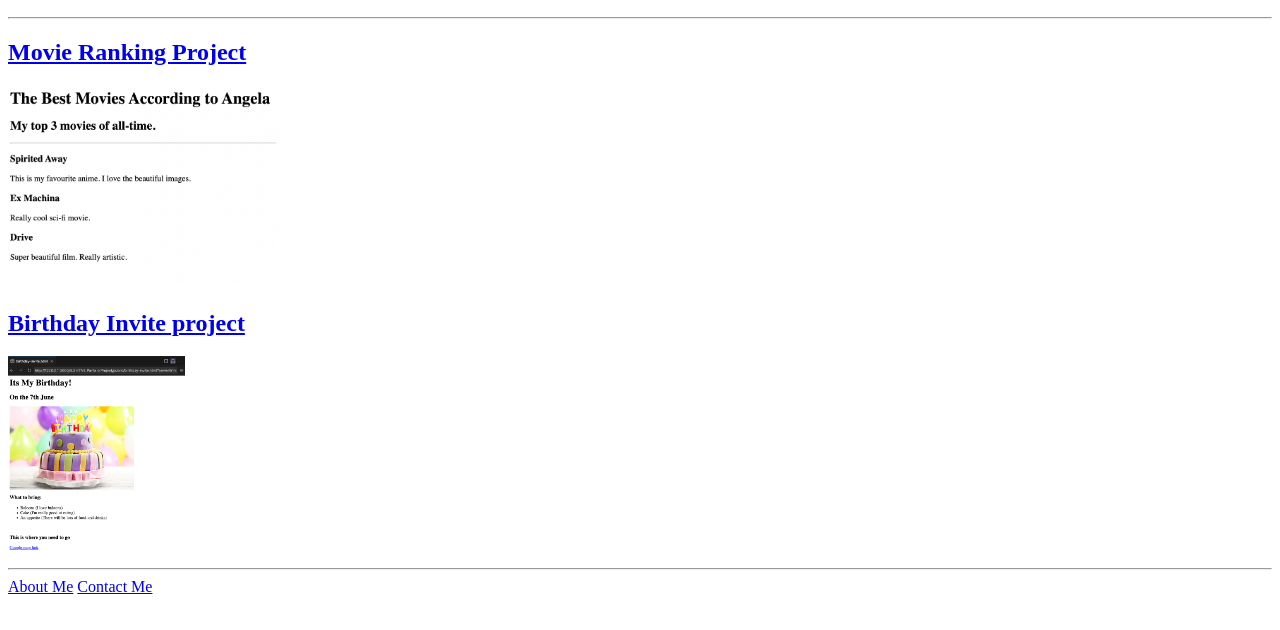
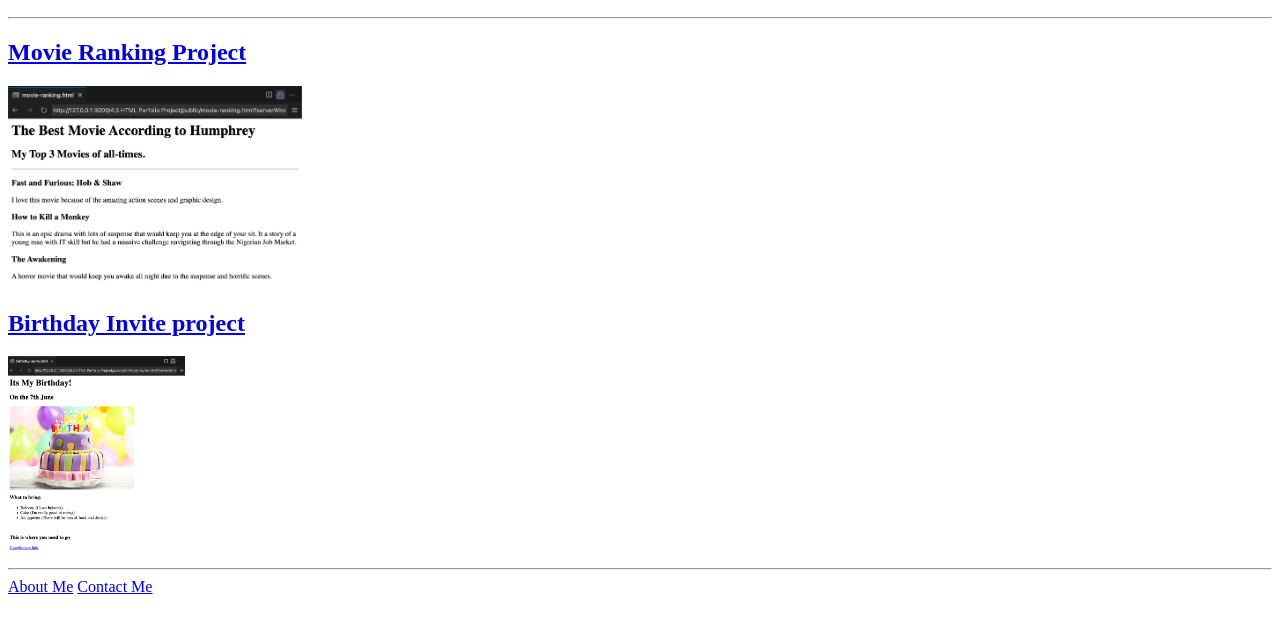
Before and after one commit to Humphrey-css/html-portfolio-3, a plain HTML site: page index.html in a window 1280 px wide. Shown: the part 110-740 px from the top of the page. Drawn offline with Linux system fonts and the light colour scheme.

Commit message:
Add files via upload

```diff
--- a/index.html
+++ b/index.html
@@ -12,7 +12,7 @@
 <h2>
     <a href="./public/movie-ranking.html">Movie Ranking Project</a>
 </h2>
-<a href="./public/movie-ranking.html"><img src="./assets/images/movie-ranking.png" height="200"></img></a>
+<a href="./public/movie-ranking.html"><img src="./assets/images/movie ranking project.png" height="200"></img></a>
 <br>
 <h2>
     <a href="./public/birthday-invite.html">Birthday Invite project</a>
```
